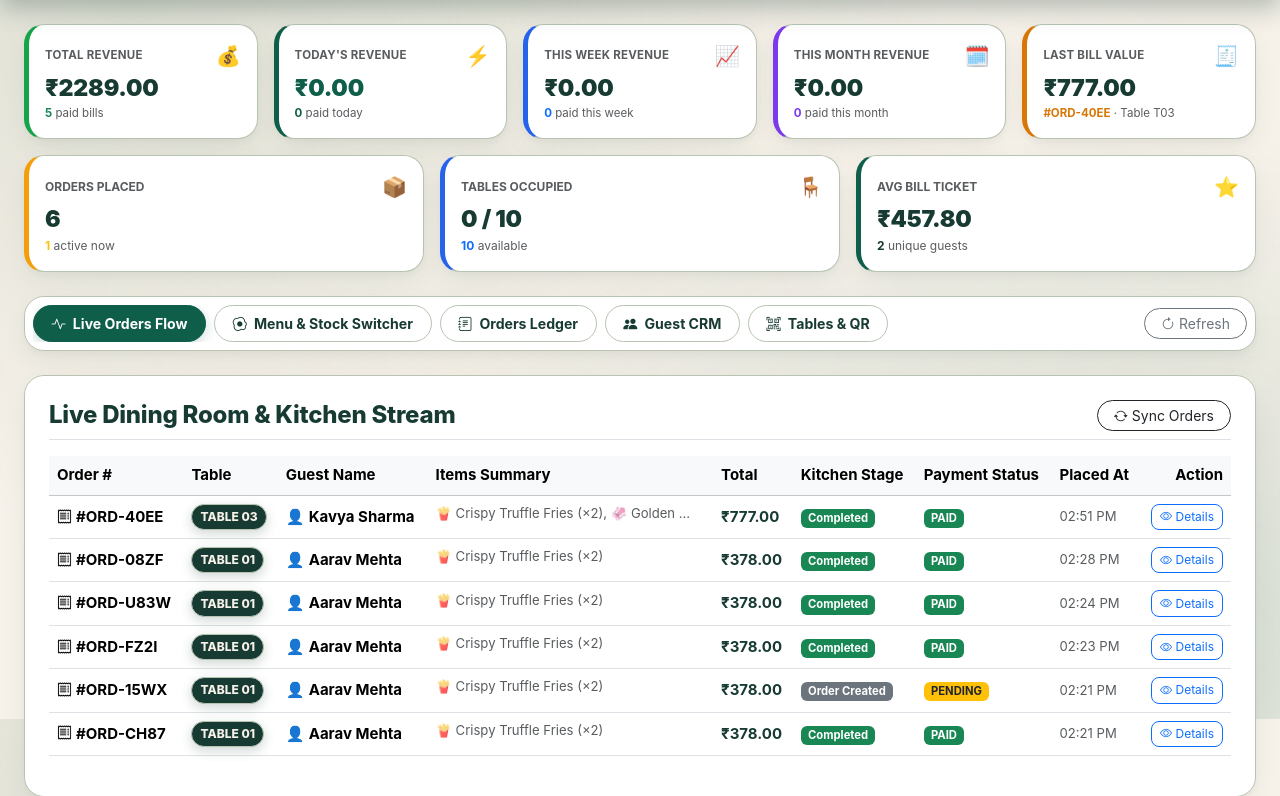
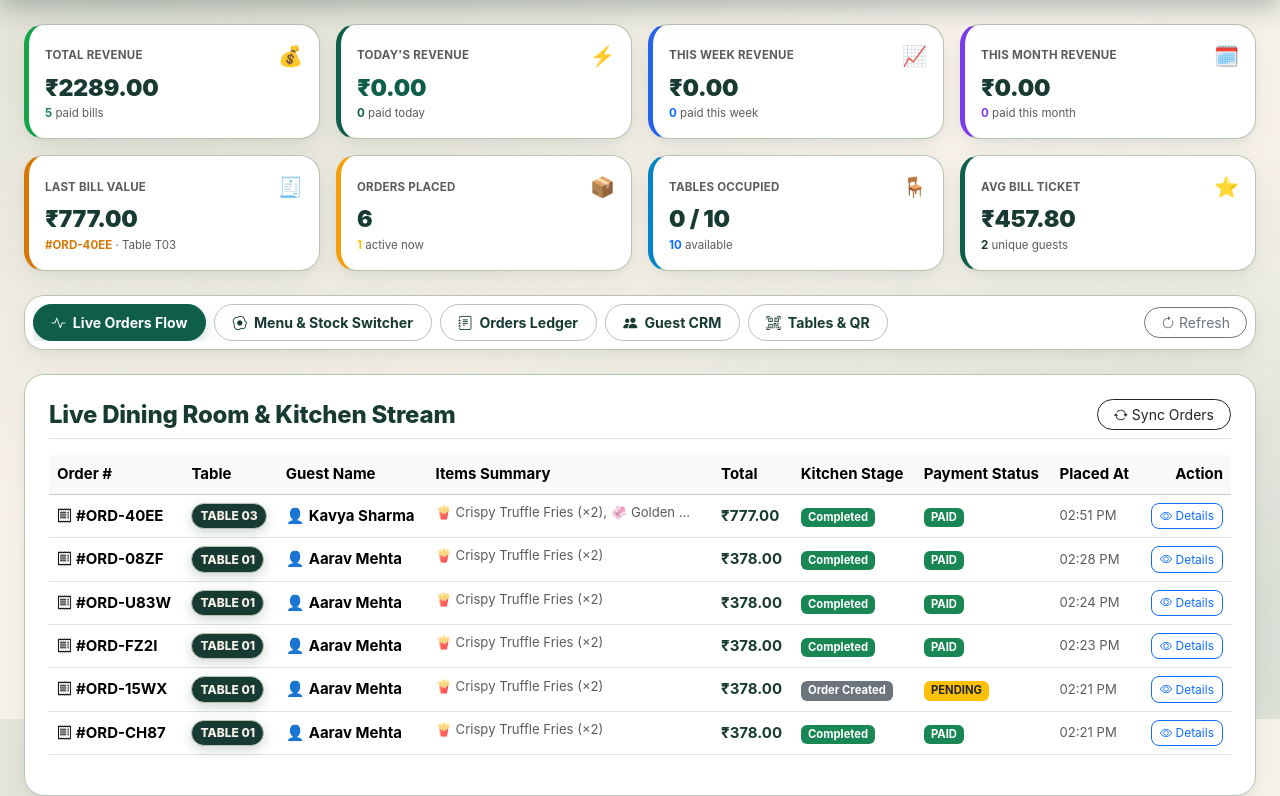
Before and after one commit to SrinivasanS23/Restaurent-_Orderless_Proj, a Django app: page /dashboard/ in a window 1280 px wide. Shown: the part 81-877 px from the top of the page. Run offline with Django 5.2, Linux system fonts and the light colour scheme; a user stored in the database is signed in; data comes from the database, SQL or seed files in the repository; data that the repository does not hold is empty.

Commit message:
style(dashboard): align KPI performance cards into 2 rows of 4 columns

```diff
--- a/templates/admin_dashboard/dashboard.html
+++ b/templates/admin_dashboard/dashboard.html
@@ -8,18 +8,6 @@
 {% block extra_css %}
 <style>
 /* Dashboard Mobile & Touch Optimizations */
-@media (min-width: 1200px) {
-    .row-cols-xl-5 > * {
-        flex: 0 0 20%;
-        max-width: 20%;
-    }
-}
-@media (max-width: 575.98px) {
-    .col-12-mobile-odd {
-        flex: 0 0 100% !important;
-        max-width: 100% !important;
-    }
-}
 .dash-tabs-scroll-container {
     overflow-x: auto;
     -webkit-overflow-scrolling: touch;
@@ -122,9 +110,9 @@
 <!-- Main Dashboard Container -->
 <main class="container-fluid py-4 px-3 px-xl-4" style="max-width: 1650px; margin: 0 auto;">
 
-    <!-- Revenue & Financial Performance Cards Row (5 Cards) -->
-    <div class="row g-2 g-sm-3 mb-2 mb-md-3 row-cols-2 row-cols-md-3 row-cols-xl-5">
-        <!-- 1. TOTAL REVENUE -->
+    <!-- Revenue & Operational Performance Cards (2 Rows of 4 Columns) -->
+    <div class="row g-2 g-sm-3 mb-3 mb-md-4 row-cols-2 row-cols-md-4">
+        <!-- ROW 1, COL 1: TOTAL REVENUE -->
         <div class="col">
             <div class="glass-panel p-2.5 p-sm-3 h-100" style="background: #ffffff; border-color: var(--tan-accent); border-left: 5px solid #16a34a;">
                 <div class="d-flex align-items-center justify-content-between mb-1">
@@ -136,7 +124,7 @@
             </div>
         </div>
 
-        <!-- 2. TODAY'S REVENUE -->
+        <!-- ROW 1, COL 2: TODAY'S REVENUE -->
         <div class="col">
             <div class="glass-panel p-2.5 p-sm-3 h-100" style="background: #ffffff; border-color: var(--tan-accent); border-left: 5px solid #0F5E4A;">
                 <div class="d-flex align-items-center justify-content-between mb-1">
@@ -148,7 +136,7 @@
             </div>
         </div>
 
-        <!-- 3. THIS WEEK REVENUE -->
+        <!-- ROW 1, COL 3: THIS WEEK REVENUE -->
         <div class="col">
             <div class="glass-panel p-2.5 p-sm-3 h-100" style="background: #ffffff; border-color: var(--tan-accent); border-left: 5px solid #2563eb;">
                 <div class="d-flex align-items-center justify-content-between mb-1">
@@ -160,7 +148,7 @@
             </div>
         </div>
 
-        <!-- 4. THIS MONTH REVENUE -->
+        <!-- ROW 1, COL 4: THIS MONTH REVENUE -->
         <div class="col">
             <div class="glass-panel p-2.5 p-sm-3 h-100" style="background: #ffffff; border-color: var(--tan-accent); border-left: 5px solid #7c3aed;">
                 <div class="d-flex align-items-center justify-content-between mb-1">
@@ -172,8 +160,8 @@
             </div>
         </div>
 
-        <!-- 5. LAST BILL VALUE -->
-        <div class="col col-12-mobile-odd">
+        <!-- ROW 2, COL 1: LAST BILL VALUE -->
+        <div class="col">
             <div class="glass-panel p-2.5 p-sm-3 h-100" style="background: #ffffff; border-color: var(--tan-accent); border-left: 5px solid #d97706;">
                 <div class="d-flex align-items-center justify-content-between mb-1">
                     <span class="small fw-bold text-muted text-uppercase kpi-title" style="font-size:0.72rem; letter-spacing:0.02em;">LAST BILL VALUE</span>
@@ -185,43 +173,40 @@
                 </div>
             </div>
         </div>
-    </div>
-
-    <!-- Operations & Dining Room Row -->
-    <div class="row g-2 g-sm-3 mb-3 mb-md-4">
-        <!-- 1. Total Orders Placed -->
-        <div class="col-6 col-lg-4">
+
+        <!-- ROW 2, COL 2: ORDERS PLACED -->
+        <div class="col">
             <div class="glass-panel p-2.5 p-sm-3 h-100" style="background: #ffffff; border-color: var(--tan-accent); border-left: 5px solid #f59e0b;">
                 <div class="d-flex align-items-center justify-content-between mb-1">
-                    <span class="small fw-bold text-muted text-uppercase kpi-title" style="font-size:0.75rem;">Orders Placed</span>
+                    <span class="small fw-bold text-muted text-uppercase kpi-title" style="font-size:0.72rem; letter-spacing:0.02em;">ORDERS PLACED</span>
                     <span class="kpi-icon" style="font-size: 1.25rem;">📦</span>
                 </div>
                 <h2 id="kpiOrders" class="kpi-num" style="font-family: var(--font-heading); font-weight: 900; color: var(--deep-espresso); margin-bottom: 0.15rem; font-size: 1.45rem;">0</h2>
-                <div class="small text-muted kpi-sub" style="font-size:0.75rem;"><span id="kpiActiveOrders" class="fw-bold text-warning">0</span> active now</div>
-            </div>
-        </div>
-
-        <!-- 2. Active Tables Occupied -->
-        <div class="col-6 col-lg-4">
-            <div class="glass-panel p-2.5 p-sm-3 h-100" style="background: #ffffff; border-color: var(--tan-accent); border-left: 5px solid #2563eb;">
+                <div class="small text-muted kpi-sub" style="font-size:0.72rem;"><span id="kpiActiveOrders" class="fw-bold text-warning">0</span> active now</div>
+            </div>
+        </div>
+
+        <!-- ROW 2, COL 3: TABLES OCCUPIED -->
+        <div class="col">
+            <div class="glass-panel p-2.5 p-sm-3 h-100" style="background: #ffffff; border-color: var(--tan-accent); border-left: 5px solid #0284c7;">
                 <div class="d-flex align-items-center justify-content-between mb-1">
-                    <span class="small fw-bold text-muted text-uppercase kpi-title" style="font-size:0.75rem;">Tables Occupied</span>
+                    <span class="small fw-bold text-muted text-uppercase kpi-title" style="font-size:0.72rem; letter-spacing:0.02em;">TABLES OCCUPIED</span>
                     <span class="kpi-icon" style="font-size: 1.25rem;">🪑</span>
                 </div>
                 <h2 id="kpiTables" class="kpi-num" style="font-family: var(--font-heading); font-weight: 900; color: var(--deep-espresso); margin-bottom: 0.15rem; font-size: 1.45rem;">0 / 10</h2>
-                <div class="small text-muted kpi-sub" style="font-size:0.75rem;"><span id="kpiTablesAvail" class="fw-bold text-primary">10</span> available</div>
-            </div>
-        </div>
-
-        <!-- 3. Average Ticket / Customer Count -->
-        <div class="col-12 col-lg-4">
-            <div class="glass-panel p-2.5 p-sm-3 h-100" style="background: #ffffff; border-color: var(--tan-accent); border-left: 5px solid var(--cognac-gold);">
+                <div class="small text-muted kpi-sub" style="font-size:0.72rem;"><span id="kpiTablesAvail" class="fw-bold text-primary">10</span> available</div>
+            </div>
+        </div>
+
+        <!-- ROW 2, COL 4: AVG BILL TICKET -->
+        <div class="col">
+            <div class="glass-panel p-2.5 p-sm-3 h-100" style="background: #ffffff; border-color: var(--tan-accent); border-left: 5px solid var(--cognac-gold, #c29d59);">
                 <div class="d-flex align-items-center justify-content-between mb-1">
-                    <span class="small fw-bold text-muted text-uppercase kpi-title" style="font-size:0.75rem;">Avg Bill Ticket</span>
+                    <span class="small fw-bold text-muted text-uppercase kpi-title" style="font-size:0.72rem; letter-spacing:0.02em;">AVG BILL TICKET</span>
                     <span class="kpi-icon" style="font-size: 1.25rem;">⭐</span>
                 </div>
                 <h2 id="kpiAvgBill" class="kpi-num" style="font-family: var(--font-heading); font-weight: 900; color: var(--deep-espresso); margin-bottom: 0.15rem; font-size: 1.45rem;">₹0.00</h2>
-                <div class="small text-muted kpi-sub" style="font-size:0.75rem;"><span id="kpiCustCount" class="fw-bold" style="color:var(--roasted-walnut);">0</span> unique guests</div>
+                <div class="small text-muted kpi-sub" style="font-size:0.72rem;"><span id="kpiCustCount" class="fw-bold" style="color:var(--roasted-walnut);">0</span> unique guests</div>
             </div>
         </div>
     </div>
```
